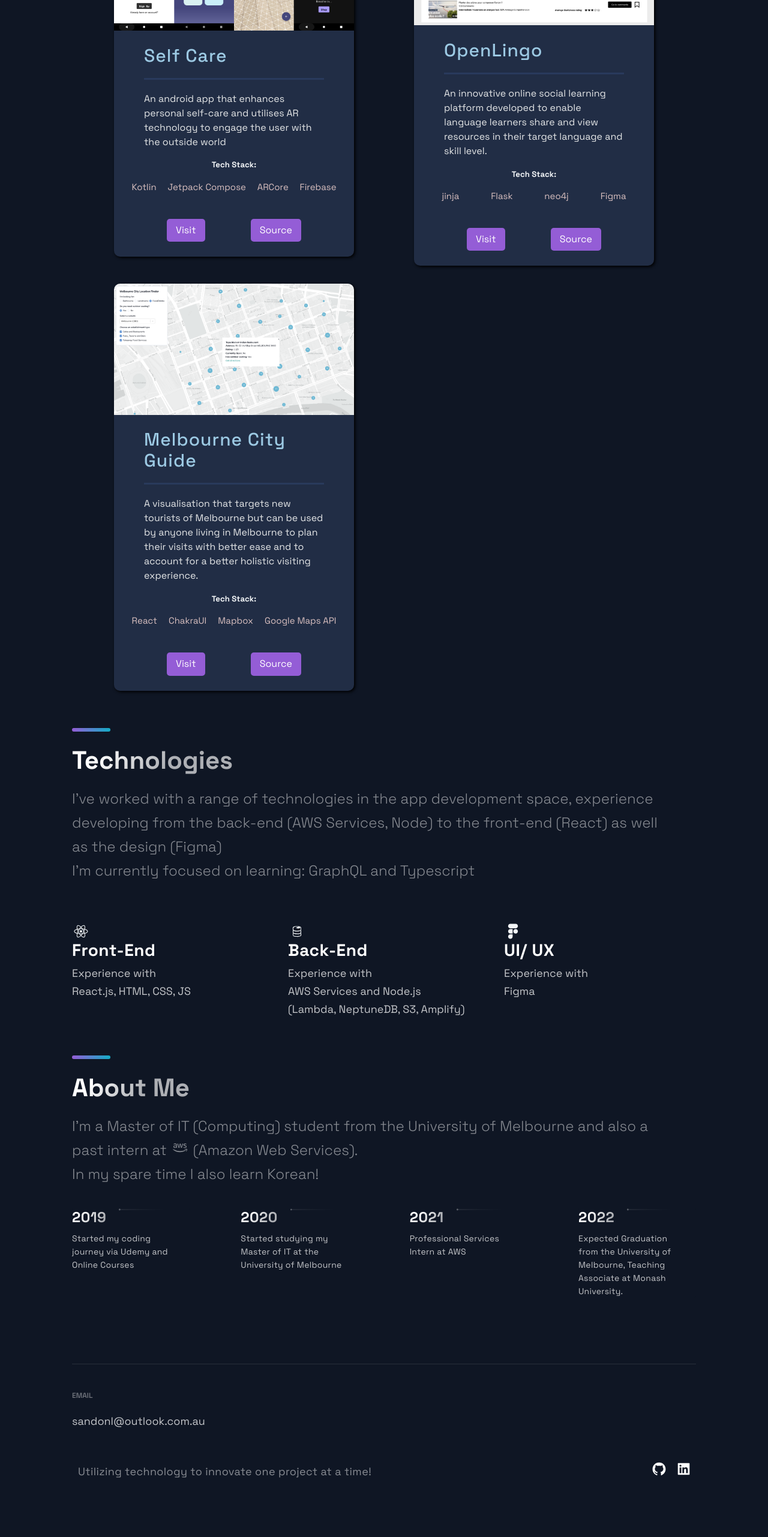
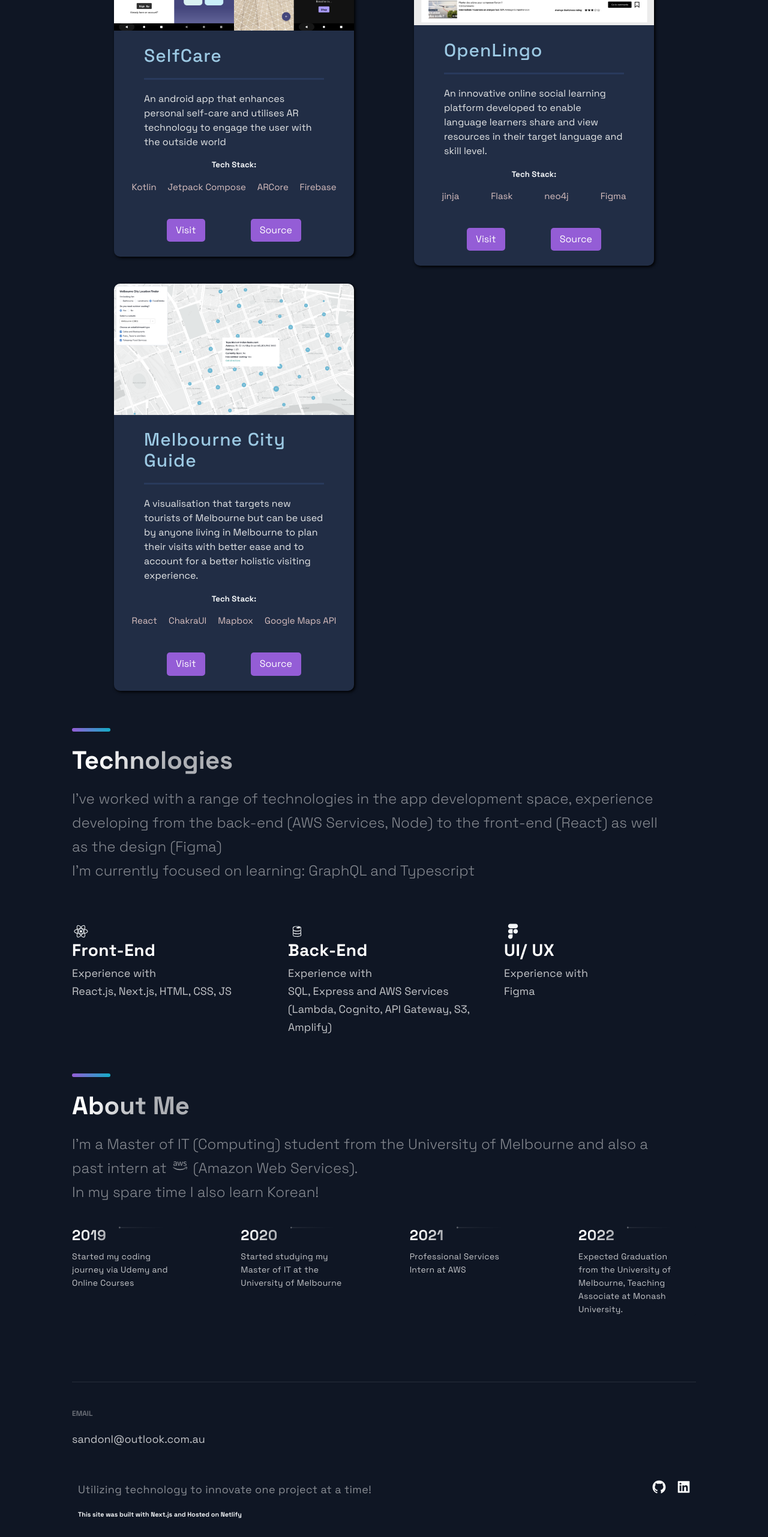
Before and after one commit to sandonl/portfolio, a Next.js app: page / in a window 1280 px wide. Shown: the part 1119-3682 px from the top of the page at 60% size. Before the commit the page ends 3648 px from the top, so only its background shows below. Built offline with nearby package versions, Linux system fonts and the light colour scheme.

Commit message:
added footer component

```diff
--- a/src/components/Footer/Footer.js
+++ b/src/components/Footer/Footer.js
@@ -44,6 +44,9 @@ const Footer = () => {
           <AiFillLinkedin size="2.5rem" />
         </SocialIcons>
       </SocialIconsContainer>
+      <h6 style={{ padding: "1rem" }}>
+        This site was built with Next.js and Hosted on Netlify
+      </h6>
     </FooterWrapper>
   );
 };
--- a/src/components/Technologies/Technologies.js
+++ b/src/components/Technologies/Technologies.js
@@ -39,7 +39,7 @@ const Technologies = () => (
           <ListTitle>Front-End</ListTitle>
           <ListParagraph>
             Experience with <br />
-            React.js, HTML, CSS, JS
+            React.js, Next.js, HTML, CSS, JS
           </ListParagraph>
         </ListContainer>
       </ListItem>
@@ -49,8 +49,8 @@ const Technologies = () => (
           <ListTitle>Back-End</ListTitle>
           <ListParagraph>
             Experience with <br />
-            AWS Services and Node.js <br />
-            (Lambda, NeptuneDB, S3, Amplify)
+            SQL, Express and AWS Services <br />
+            (Lambda, Cognito, API Gateway, S3, Amplify)
           </ListParagraph>
         </ListContainer>
       </ListItem>
--- a/src/constants/constants.js
+++ b/src/constants/constants.js
@@ -1,7 +1,7 @@
 export const heroImage = "images/header.png";
 export const projects = [
   {
-    title: "Self Care",
+    title: "SelfCare",
     description:
       "An android app that enhances personal self-care and utilises AR technology to engage the user with the outside world",
     image: "/images/selfcare.png",
```
